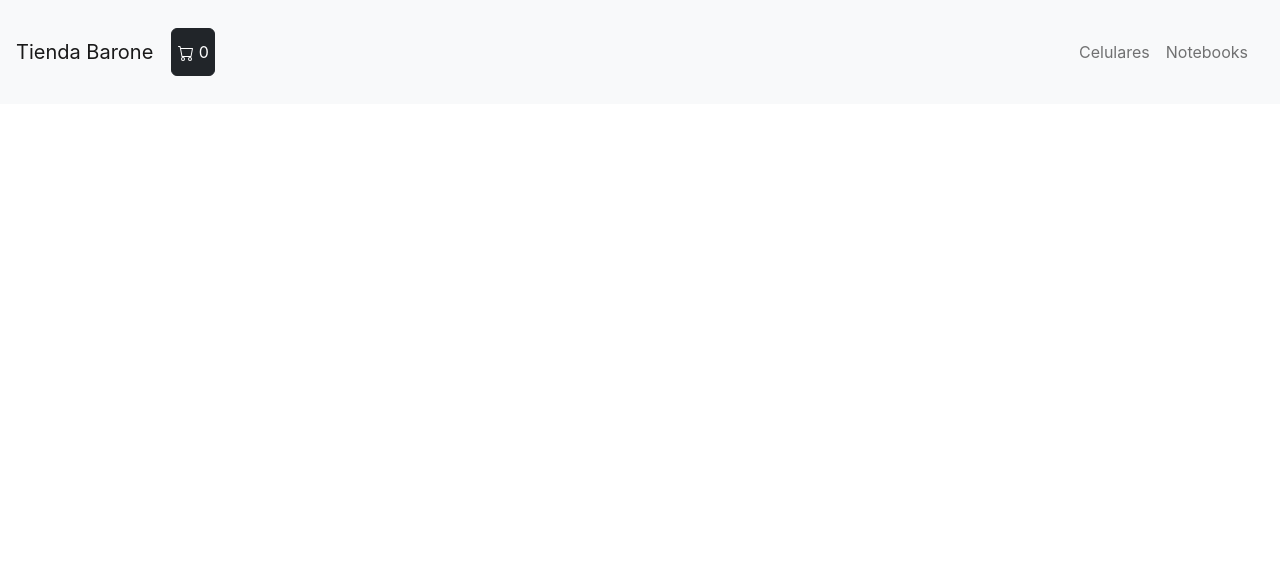
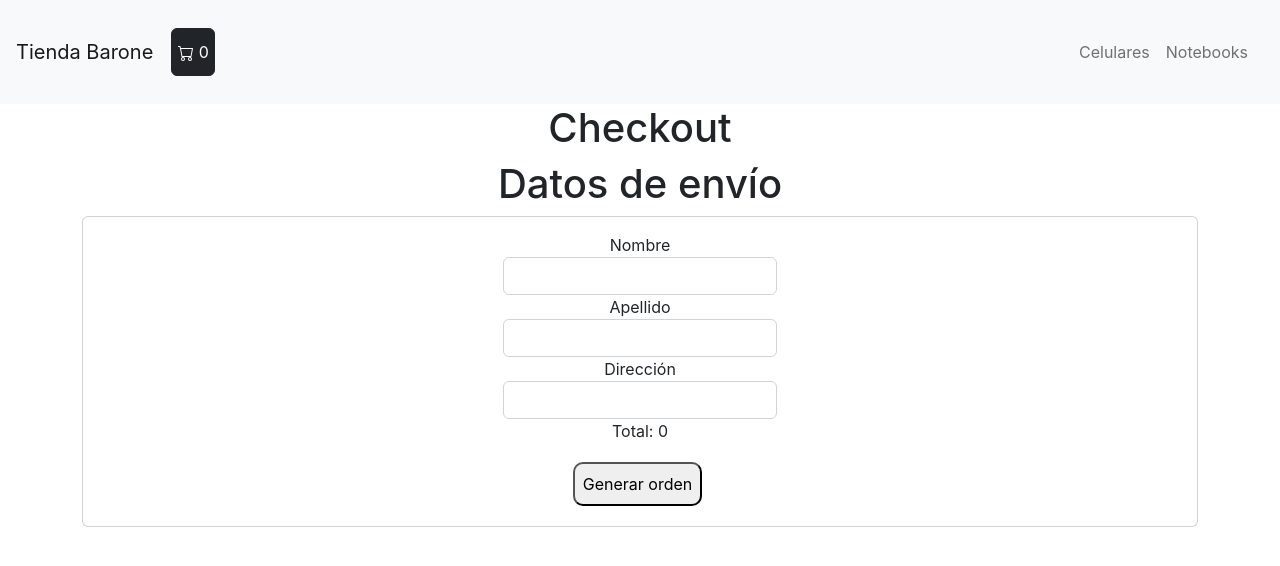
Before and after one commit to Riquimaru/react_tp1_barone, a React (Create React App) app: page /checkout in a window 1280 px wide. Shown: the top 566 px of the page. Built offline with nearby package versions, Linux system fonts and the light colour scheme.

Commit message:
Se agregó checkout con formularios

```diff
--- a/package.json
+++ b/package.json
@@ -7,6 +7,7 @@
     "@testing-library/react": "^13.4.0",
     "@testing-library/user-event": "^13.5.0",
     "bootstrap": "^5.2.3",
+    "firebase": "^9.19.1",
     "react": "^18.2.0",
     "react-dom": "^18.2.0",
     "react-router-dom": "^6.9.0",
--- a/public/index.html
+++ b/public/index.html
@@ -24,7 +24,7 @@
       work correctly both with client-side routing and a non-root public URL.
       Learn how to configure a non-root public URL by running `npm run build`.
     -->
-    <title>React App</title>
+    <title>Tienda Barone</title>
   </head>
   <body>
     <noscript>You need to enable JavaScript to run this app.</noscript>
--- a/src/App.js
+++ b/src/App.js
@@ -3,13 +3,16 @@ import NavBar from './components/NavBar/NavBar'
 import ItemListContainer from './components/ItemListContainer/ItemListContainer'
 import ItemDetailContainer from './components/ItemDetailContainer/ItemDetailContainer'
 import Cart from './components/Cart/Cart';
+import { Notification, NotificationProvider } from './notification/Notification';
 import { BrowserRouter, Route, Routes } from 'react-router-dom';
 import { CartProvider } from './context/CartContext';
+import Checkout from './components/Checkout/Checkout';
 
 
 function App() {
   return (
     <div className="App">
+      <NotificationProvider>
       <BrowserRouter>
       <CartProvider>
         <NavBar />
@@ -18,9 +21,11 @@ function App() {
         <Route path='/categoria/:categoriaId' element={<ItemListContainer greeting={'Listado de categoría'} />} />
         <Route path='/item/:itemId' element={<ItemDetailContainer />} />
         <Route path='/carrito' element={<Cart />}/>
+        <Route path='/checkout' element={<Checkout />}/>
         </Routes>
         </CartProvider>
       </BrowserRouter>
+      </NotificationProvider>
     </div>
   );
 }
--- a/src/components/Cart/Cart.js
+++ b/src/components/Cart/Cart.js
@@ -1,9 +1,15 @@
-import { useContext } from 'react'
+import React, { useContext } from 'react'
 import { CartContext } from '../../context/CartContext'
+import { useNotification } from '../../notification/Notification'
+import { Link } from 'react-router-dom'
 
 
 const Cart = () => {
-    const { cart, totalQuantity } = useContext(CartContext)
+    const { cart, removeItem, totalPrice } = useContext(CartContext)
+
+    if (cart.length<1){
+        return <h2 style={{marginTop:25}}>No hay productos en el carrito</h2>
+    }
 
     return(
         <div to='/carrito'>
@@ -14,9 +20,12 @@ const Cart = () => {
                     <img style={{height: 300}} src={prod.imagen}/>
                     <p>Precio individual: {prod.precio}</p>
                     <p>Cantidad: {prod.cont}</p>
-                    <p>Precio final: {prod.precio*prod.cont}</p>
+                    <p>Precio: {prod.precio*prod.cont}</p>
+                    <button onClick={()=>removeItem(prod.id)} style={{marginBottom:35}}>Remover item</button>
                     </div>
                 ))}
+                    <h2>TOTAL COMPRA: {totalPrice}</h2>
+                    <Link to='/checkout'><button>Finalizar Compra</button></Link>
             </div>
         </div>
     );
--- /dev/null
+++ b/src/components/Checkout/Checkout.js
@@ -0,0 +1,92 @@
+import { useContext, useState } from "react";
+import { CartContext } from "../../context/CartContext";
+import { bd } from '../../services/firebase/firebaseConfig'
+import { useNotification } from '../../notification/Notification'
+import { documentId, getDocs, query, collection, where, writeBatch, addDoc } from 'firebase/firestore'
+
+const Checkout = () => {
+    const [orderId, setOrderId] = useState('')
+    const { cart, totalPrice, limpiarCarrito } = useContext(CartContext);
+    const [nombre, setNombre] = useState('')
+    const [apellido, setApellido] = useState('')
+    const [direccion, setDireccion] = useState('')
+    const { setNotification } = useNotification()
+
+    const handleConfirm = async (e) => {
+        e.preventDefault()
+        const objOrder = {
+            comprador: {
+                nombre: nombre,
+                apellido: apellido,
+                direccion: direccion
+            },
+            items: cart,
+            total: totalPrice
+        }
+        console.log(objOrder)
+        const idProd = cart.map(prod => prod.id)
+        const prodRef = query(collection(bd, 'productos'), where(documentId(), 'in', idProd))
+        const prodDesdeFS = await getDocs(prodRef)
+        const { docs } = prodDesdeFS
+        const sinStock = []
+        const batch = writeBatch(bd)
+
+        docs.forEach(doc => {
+            const dataDoc = doc.data()
+            const stockBd = dataDoc.stock
+            const productoDelCarrito = cart.find(prod => prod.id === doc.id)
+            const prodQuantity = productoDelCarrito?.cont
+
+            if (stockBd >= prodQuantity) {
+                batch.update(doc.ref, { stock: stockBd - prodQuantity })
+            } else {
+                sinStock.push({ id: doc, ...dataDoc })
+            }
+        })
+        if (sinStock.length === 0) {
+            batch.commit()
+            const orderRef = collection(bd, 'ordenes')
+            const ordenAgregada = await addDoc(orderRef, objOrder)
+            limpiarCarrito()
+            setOrderId(ordenAgregada.id)
+            setNotification('success', 'Compra realizada')
+        } else {
+            setNotification('error', 'Producto sin Stock')
+        }
+    }
+
+    return (
+        <div class="container">
+            <h1>Checkout</h1>
+            <h1>Datos de envío</h1>
+            <div class="card">
+            <div class="card-body">
+            <form onSubmit={handleConfirm}>
+                <div class="form-group">
+                <label>
+                    Nombre
+                    <input type="text" class="form-control" value={nombre} onChange={(e) => setNombre(e.target.value)} />
+                </label>
+                </div>
+                <div class="form-group">
+                <label>
+                    Apellido
+                    <input type="text" class="form-control" value={apellido} onChange={(e) => setApellido(e.target.value)} />
+                </label>
+                </div>
+                <div class="form-group">
+                <label>
+                    Dirección
+                    <input type="text" class="form-control" value={direccion} onChange={(e) => setDireccion(e.target.value)} />
+                </label>
+                </div>
+                <p>Total: {totalPrice}</p>
+                {orderId ? <h2>El id de su orden es: {orderId}</h2> : <button>Generar orden</button>}
+            </form>
+            </div>
+            </div>
+        </div>
+    )
+}
+
+export default Checkout;
--- a/src/components/ItemDetail/ItemDetail.js
+++ b/src/components/ItemDetail/ItemDetail.js
@@ -2,18 +2,21 @@ import { useContext, useState } from 'react';
 import { Link } from 'react-router-dom';
 import '../ItemList/ItemList.css'
 import ItemContador from "../ItemContador/ItemContador";
+import { useNotification } from '../../notification/Notification'
 import Comprar from "../Comprar/Comprar"
 import { CartContext } from '../../context/CartContext'
 
 const ItemDetail = ({ id, nombre, precio, imagen, descripcion, stock, categoria, }) => {
     const [contador, setContador] = useState(0)
-    const { addItem } = useContext(CartContext)
+    const { addItem, mMensaje } = useContext(CartContext)
+    const { setNotification } = useNotification()
     const Agregar = (cont) => {
         const carritoProducto = {
             id, nombre, precio, imagen, cont
         }
         setContador(cont)
         addItem(carritoProducto)
+        setNotification('success', `Se agregó al carrito`, 1)
     }
 
     return (
@@ -24,7 +27,7 @@ const ItemDetail = ({ id, nombre, precio, imagen, descripcion, stock, categoria,
                     <h5 className="card-title">{nombre}</h5>
                     <p className="card-text">{descripcion}</p>
                 </div>
-                <ul className="list-group list-group-flush">
+                <ul className="list-group list-group-flush m-3">
                     <li className="list-group-item">Precio: {precio}</li>
                     <li className="list-group-item">Stock: {stock}</li>
                     <li className="list-group-item">Categoría: {categoria}</li>
--- a/src/context/CartContext.js
+++ b/src/context/CartContext.js
@@ -1,22 +1,26 @@
 import { createContext, useState } from "react"
+import { useNotification } from '../notification/Notification'
 
 export const CartContext = createContext()
 
 export const CartProvider = ({ children }) => {
     const [cart, setCart] = useState([])
+    const [mensaje, setMensaje] = useState("")
+    const { setNotification } = useNotification()
     console.log(cart)
 
     const addItem = (productToAdd) => {
         if(!isInCart(productToAdd.id)) {
         setCart(prev => [...prev, productToAdd])
         } else {
-        console.log('El producto ya esta agregado')
+            setNotification('success', `Se agrego correctamente ${productToAdd.cont} ${productToAdd.nombre}`, 1)
         }
     }
 
     const removeItem = (id) => {
         const cartUpdated =  cart.filter(producto => producto.id !== id)
         setCart(cartUpdated)
+        setNotification('success', `Se eliminó el producto`, 1)
     }
 
     const isInCart = (id) => {
@@ -31,10 +35,24 @@ export const CartProvider = ({ children }) => {
         return totalQuantity
     }
 
+    const getTotalPrecio = () =>{
+        let totalPrecio = 0;
+        cart.forEach(producto =>{
+            totalPrecio += producto.precio*producto.cont
+        })
+        return totalPrecio
+    }
+
+    const limpiarCarrito = () =>{
+        setCart([])
+    }
+
     const totalQuantity = getTotalQuantity()
+    const totalPrice = getTotalPrecio()
+    const mMensaje = mensaje;
 
     return (
-        <CartContext.Provider value={{cart, addItem, removeItem, totalQuantity}}>
+        <CartContext.Provider value={{cart, mMensaje, addItem, removeItem, totalQuantity, totalPrice, limpiarCarrito}}>
          { children }
         </CartContext.Provider>
     )
--- /dev/null
+++ b/src/notification/Notification.js
@@ -0,0 +1,50 @@
+import { useState, useContext, createContext } from 'react'
+
+export const Notification = ({ type, text}) => {
+    const notificationStyle = {
+        position: 'absolute',
+        top: 120,
+        right: 45,
+        backgroundColor: type === 'success' ? 'blue' : 'red',
+        color: 'white',
+        padding: '12px 24px 12px 24px',
+        borderRadius: 12
+    }
+
+    if(!text) return
+
+    return (
+        <div style={notificationStyle}>
+            {text}
+        </div>
+    )
+}
+
+const NotificationContext = createContext()
+
+export const NotificationProvider = ({ children }) => {
+    const [notificationData, setNotificationData] = useState({
+        type: 'success',
+        text: ''
+    })
+
+    const setNotification = (type, text, time) => {
+        setNotificationData({type, text})
+
+        setTimeout(() => {
+            setNotificationData({ type: 'success', text: ''})
+        }, time ? time * 1000 : 2000)
+    }
+
+    return (
+        <NotificationContext.Provider value={{ setNotification }}>
+            {/* {notificationData.text && <Notification {...notificationData}/>} */}
+            <Notification {...notificationData}/>
+            {children}
+        </NotificationContext.Provider>
+    )
+}
+
+export const useNotification = () => {
+    return useContext(NotificationContext)
+}
--- /dev/null
+++ b/src/services/firebase/firebaseConfig.js
@@ -0,0 +1,24 @@
+// Import the functions you need from the SDKs you need
+
+import { initializeApp } from "firebase/app";
+import { getFirestore} from 'firebase/firestore'
+
+// TODO: Add SDKs for Firebase products that you want to use
+// https://firebase.google.com/docs/web/setup#available-libraries
+
+// Your web app's Firebase configuration
+
+const firebaseConfig = {
+  apiKey: "AIzaSyAiGwwCkjSRF7KURlfYVIeg5B645xajbGo",
+  authDomain: "tienda-barone.firebaseapp.com",
+  projectId: "tienda-barone",
+  storageBucket: "tienda-barone.appspot.com",
+  messagingSenderId: "72657003859",
+  appId: "1:72657003859:web:82cd833833224e4653ada6"
+};
+
+
+// Initialize Firebase
+
+const app = initializeApp(firebaseConfig);
+export const bd = getFirestore(app)
```
Also changed, not shown: src/components/ItemDetailContainer/ItemDetailContainer.js (+20 -6 lines), src/components/ItemListContainer/ItemListContainer.js (+29 -8 lines), 1 other file (tests, documents, lock files or other folders).
